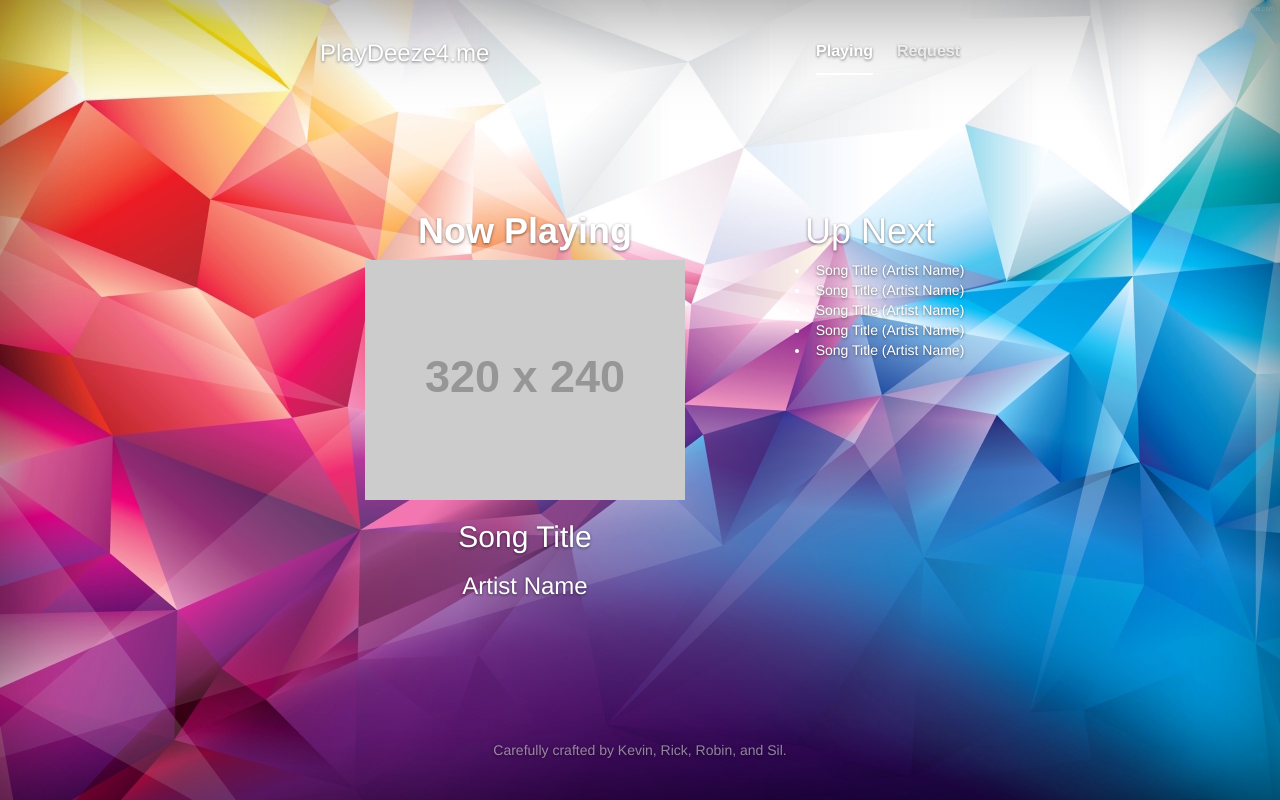
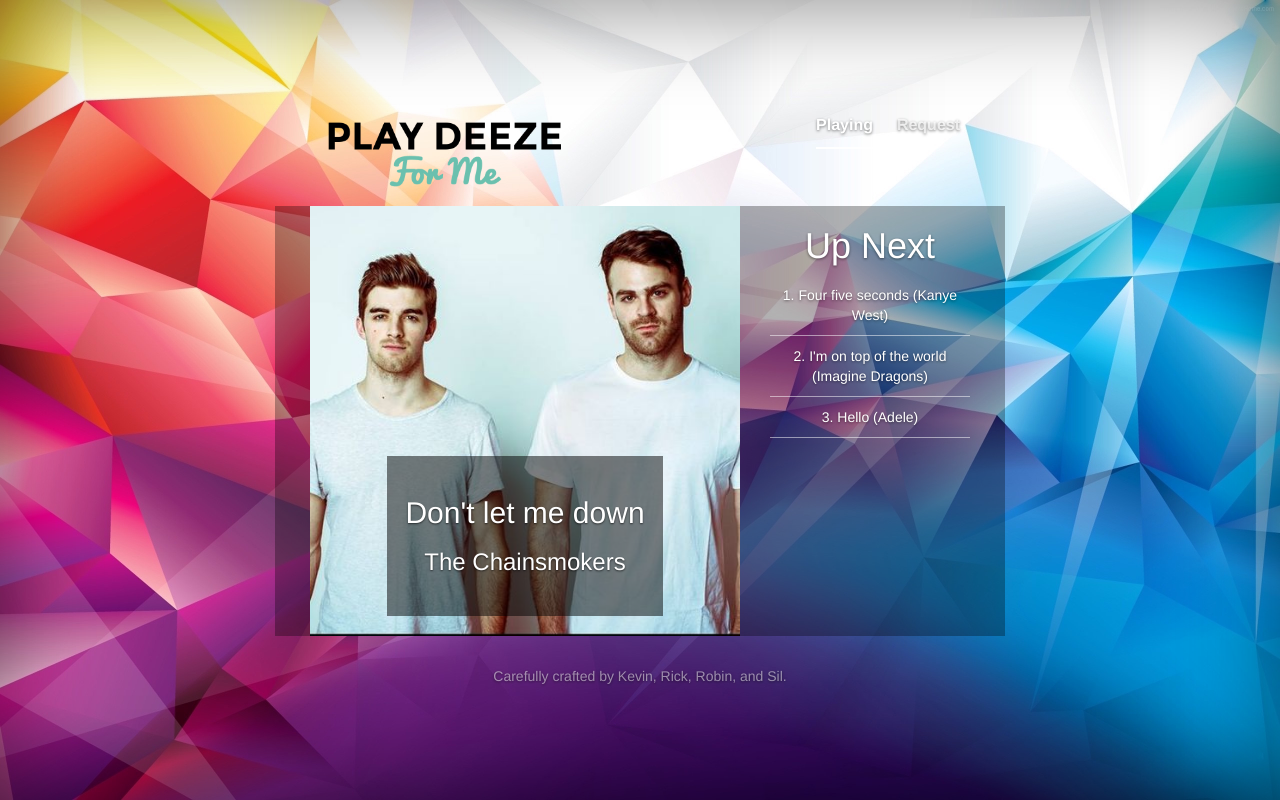
Before and after one commit to kevin889/playlist, a PHP site: page /database/application/views/now.html in a window 1280 px wide. Run offline with PHP 8.4, Linux system fonts and the light colour scheme; grey boxes labelled with a size stand in for pictures from a placeholder-image service; some libraries are stand-ins or nearby versions.

Commit message:
Modify now-playing-page

```diff
--- a/application/views/now.html
+++ b/application/views/now.html
@@ -10,6 +10,8 @@
     <!-- <link rel="icon" href="../../favicon.ico"> -->
 
     <title>Now Playing</title>
+
+    <script type="text/javascript" src="../../assets/js/script.js"></script>
 
     <!-- Bootstrap core CSS -->
     <!--<link href="../../dist/css/bootstrap.min.css" rel="stylesheet">-->
@@ -30,7 +32,7 @@
 
           <div class="masthead clearfix">
             <div class="inner">
-              <h3 class="masthead-brand">PlayDeeze4.me</h3>
+              <h3 class="masthead-brand"><img src="../../assets/img/logo.png" alt="Play Deeze For Me"/></h3>
               <nav>
                 <ul class="nav masthead-nav">
                   <li class="active"><a href="#">Playing</a></li>
@@ -41,21 +43,20 @@
           </div>
 
           <div class="row inner cover">
-            <div class="col-xs-8">
-              <h1 class="current-song">Now Playing</h1>
-              <img src="http://placehold.it/320x240">
-              <h2 class="current-artist">Song Title</h2>
-              <h3 class="current-artist">Artist Name</h3>
+            <div class="col-xs-12 col-md-8 current-wrapper">
+              <img id="nowPlaying" class="img-responsive" src="../../assets/images/placeholders/picture_big.jpg">
+              <div class="carousel-caption">
+                <h2 class="current-artist">Don't let me down</h2>
+                <h3 class="current-artist">The Chainsmokers</h3>
+              </div>
             </div>
-            <div class="col-xs-4">
+            <div class="col-xs-12 col-md-4">
               <h1>Up Next</h1>
-              <ul>
-                <li>Song Title (Artist Name)</li>
-                <li>Song Title (Artist Name)</li>
-                <li>Song Title (Artist Name)</li>
-                <li>Song Title (Artist Name)</li>
-                <li>Song Title (Artist Name)</li>
-              </ul>
+              <ol class="playlist">
+                <li>Four five seconds (Kanye West)</li>
+                <li>I'm on top of the world (Imagine Dragons)</li>
+                <li>Hello (Adele)</li>
+              </ol>
             </div>
           </div>
 
--- a/assets/css/custom.css
+++ b/assets/css/custom.css
@@ -110,6 +110,9 @@
   }
 }
 
+img {
+    height: auto;
+}
 
 /*
  * Cover
@@ -117,19 +120,12 @@
 
 .cover {
   padding: 0 20px;
+  background: rgba(0,0,0,0.3);
 }
 .cover .btn-lg {
   padding: 10px 20px;
   font-weight: bold;
 }
-
-.current-song {
-  font-weight: bold;
-}
-
-.current-artist {
-}
-
 
 
 /*
@@ -149,11 +145,11 @@
 @media (min-width: 768px) {
   /* Pull out the header and footer */
   .masthead {
-    position: fixed;
+    /*position: fixed;*/
     top: 0;
   }
   .mastfoot {
-    position: fixed;
+    /*position: fixed;*/
     bottom: 0;
   }
   /* Start the vertical centering */
@@ -221,6 +217,30 @@
   border-radius: 0;
 }
 
+li.list-group-item {
+  color: black;
+}
+
 #send{
   display: none;
 }
+
+.carousel-caption {
+    background: rgba(0, 0, 0, 0.5);
+}
+
+#nowPlaying {
+  width: 100%;
+  height: auto;
+}
+
+.playlist {
+    padding: 0;
+
+}
+
+.playlist li {
+    border-bottom: 1px solid rgba(255, 255, 255, 0.5);
+    padding: 10px 0;
+    list-style-position: inside;
+}
```
